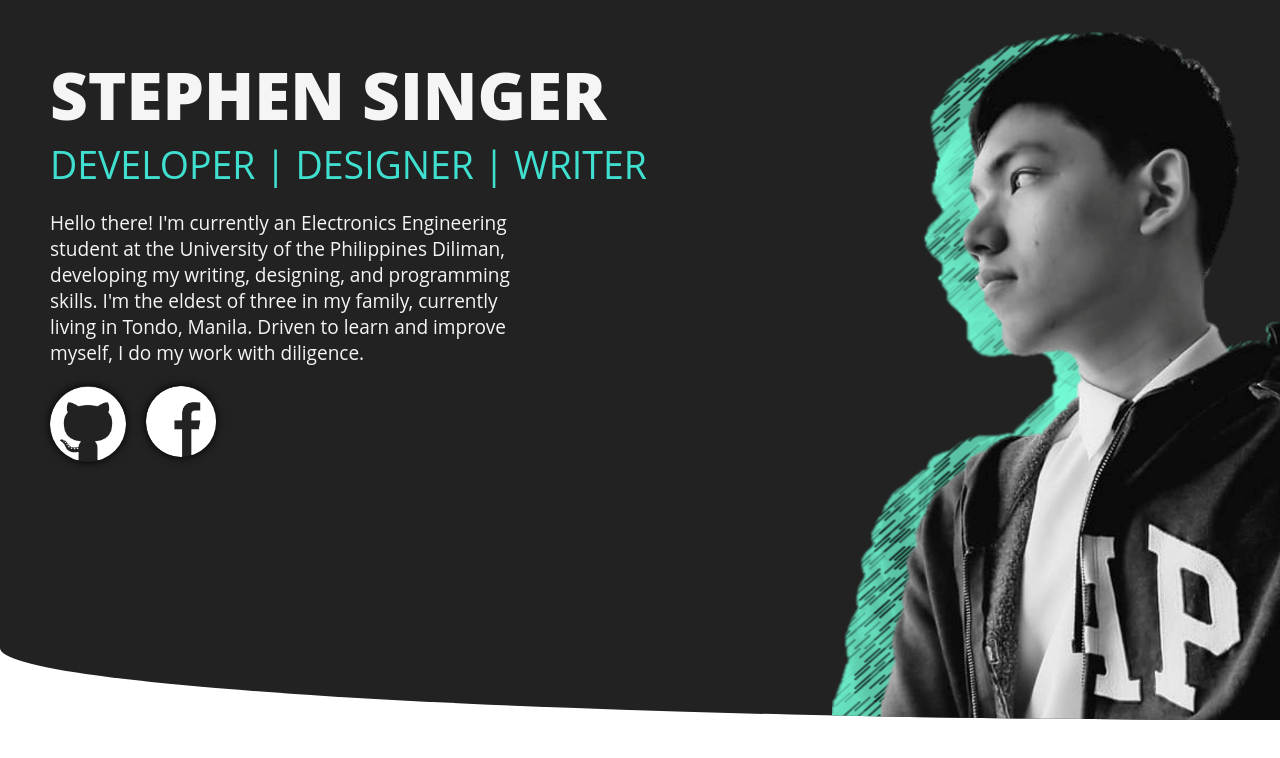
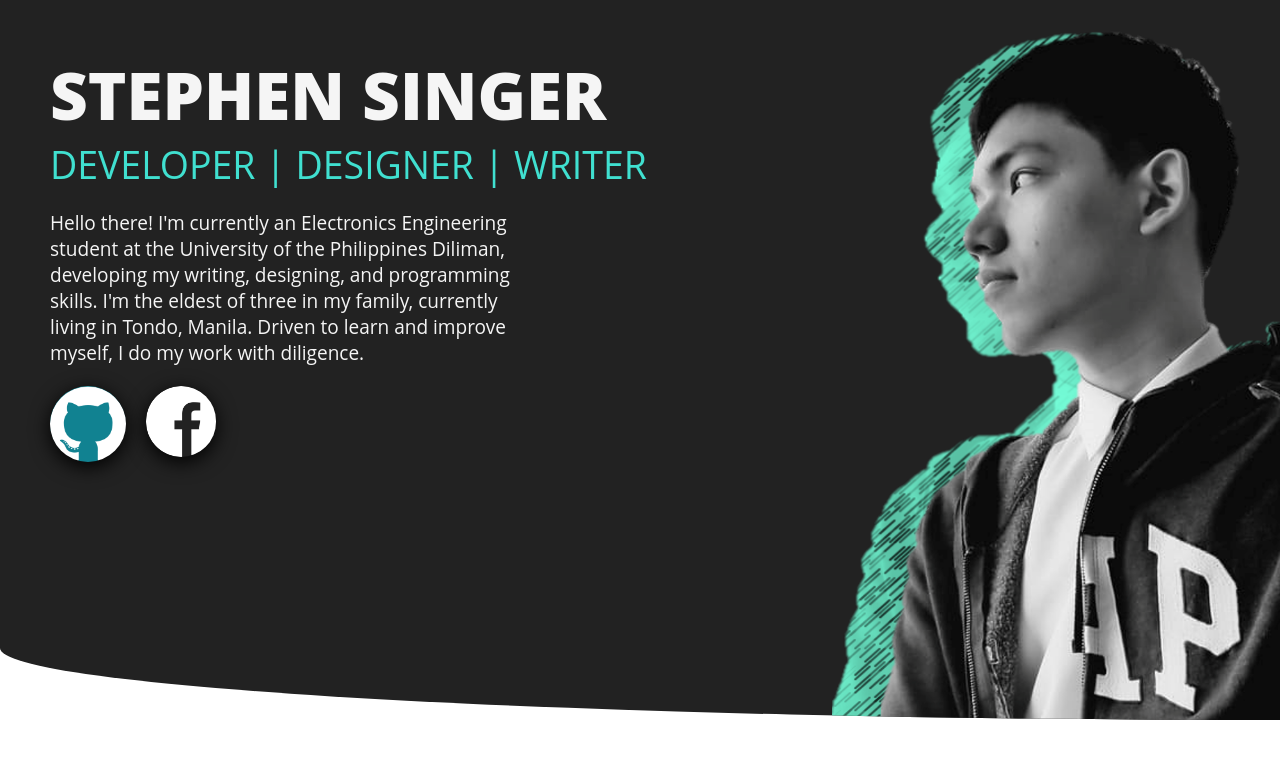
Before and after one commit to Ayumu098/online-portfolio, a React (Create React App) app: page / in a window 1280 px wide. In both pictures the pointer is over the button 85 px from the left and 421 px from the top of the page. Shown: the top 758 px of the page. Built offline with nearby package versions, Linux system fonts and the light colour scheme.

Commit message:
add social media logo tint on hover

```diff
--- a/src/Header/Header.css
+++ b/src/Header/Header.css
@@ -64,7 +64,7 @@
     width: calc(45px + 2vw);
     height: calc(45px + 2vw);
     background-color: inherit;
-    box-shadow: 0 0 10px;
+    box-shadow: 0 5px 20px;
 
     transition-duration: 0.2s;
 }
@@ -72,4 +72,6 @@
 .LinkLogo:hover {
     width: calc(50px + 2vw);
     height: calc(50px + 2vw);
+    background-color: rgba(0, 225, 255, 0.5);
+    background-blend-mode: screen;
 }
```
